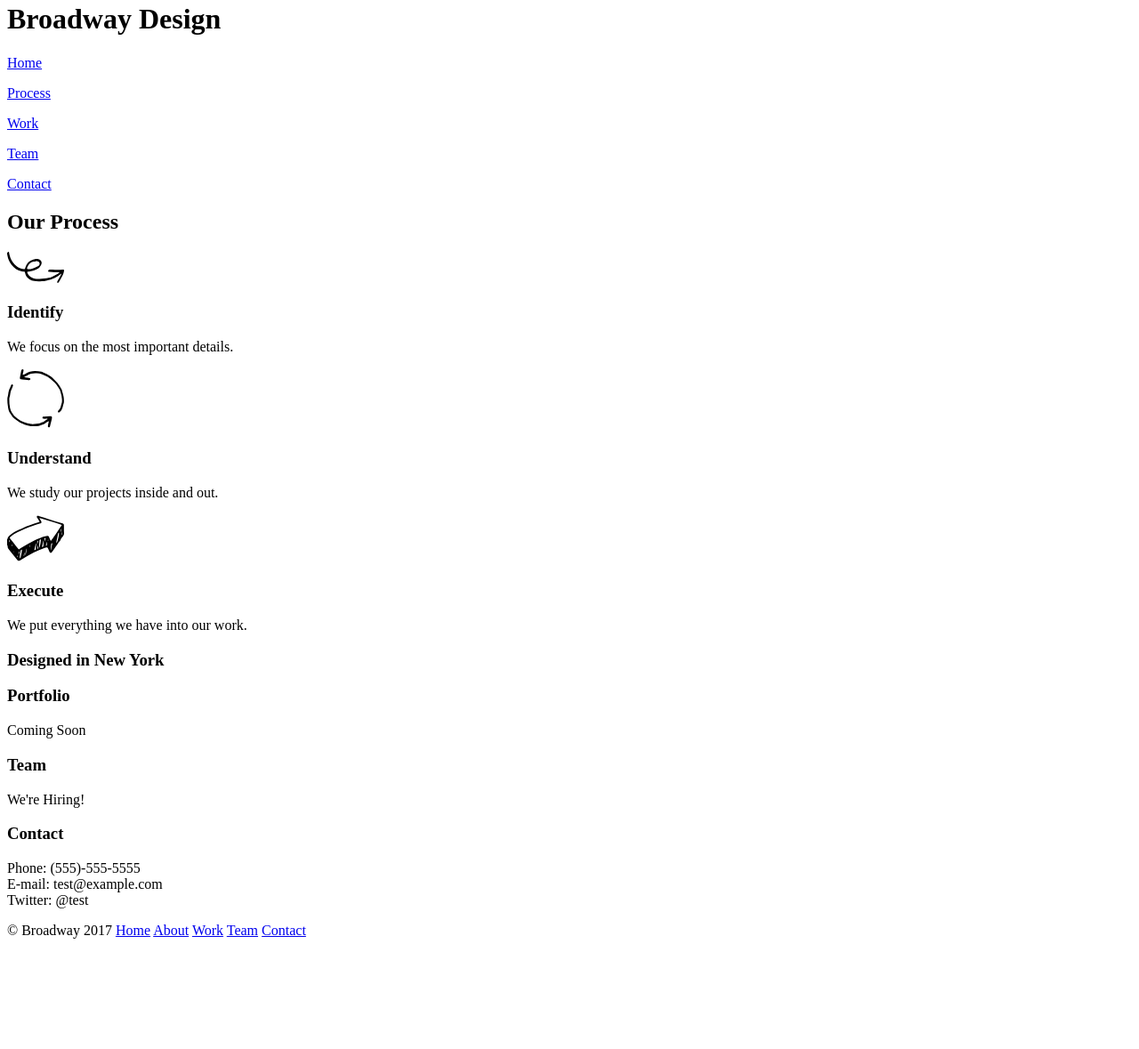
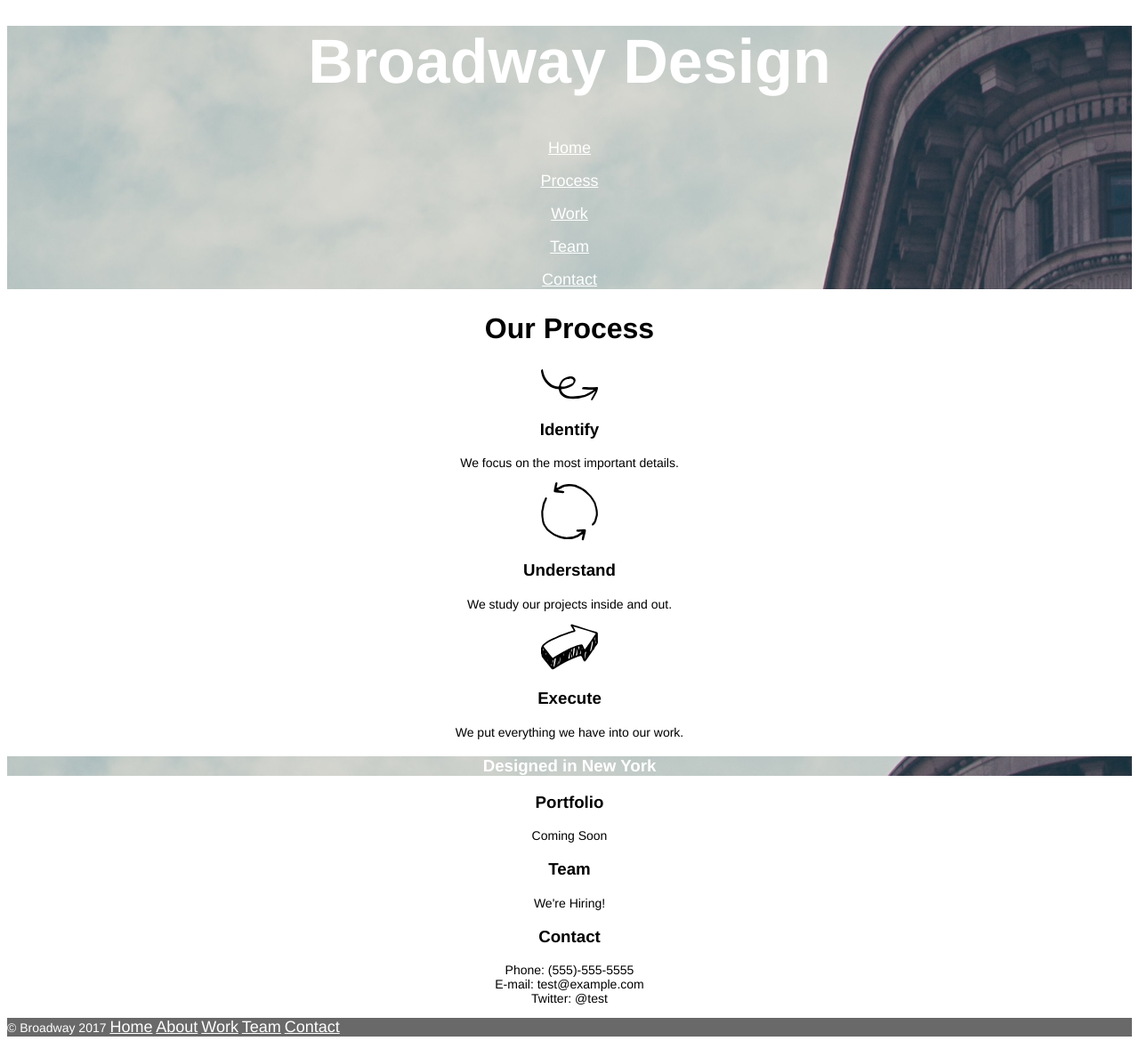
Before and after one commit to czhu1990/broadway, a plain HTML site: page index.html in a window 1280 px wide. Shown: the part 18-1197 px from the top of the page at 89% size. Before the commit the page ends 1089 px from the top, so only its background shows below. Drawn offline with Linux system fonts and the light colour scheme.

Commit message:
Stylized the web.

```diff
--- a/index.html
+++ b/index.html
@@ -38,7 +38,7 @@
       <p>Phone: (555)-555-5555<br />
         E-mail: test@example.com<br />
         Twitter: @test</p>
-      <p><span id="waterMark">&copy; Broadway 2017</span> <a href="#home">Home</a> <a href="#process">About</a> <a href="#work">Work</a> <a href="#team">Team</a> <a href="#contact">Contact</a></p>
+      <p id="bottom">&copy; Broadway 2017 <a href="#home">Home</a> <a href="#process">About</a> <a href="#work">Work</a> <a href="#team">Team</a> <a href="#contact">Contact</a></p>
     </div>
   </body>
 </html>
--- a/resources/css/style.css
+++ b/resources/css/style.css
@@ -0,0 +1,45 @@
+body {
+  text-align: center;
+  font-family: Helvetica;
+}
+
+#home {
+  color: white;
+  background-image: url('../images/the-flatiron-building.png');
+}
+
+a {
+  color: white;
+  font-size: 18px;
+}
+
+h1 {
+  font-size: 70px;
+  font-weight: bold;
+}
+
+h2 {
+  font-size: 32px;
+  font-weight: bold;
+}
+
+h3 {
+  fint-size: 23px;
+  font-weight: bold;
+}
+
+#process p, #footer p {
+  font-size: 14px;
+}
+
+#footerHead {
+  color: white;
+  background-image: url('../images/the-flatiron-building.png');
+}
+
+#bottom {
+  text-align: left;
+  font-size: 11px;
+  color: white;
+  background-color: dimgray;
+}
```
